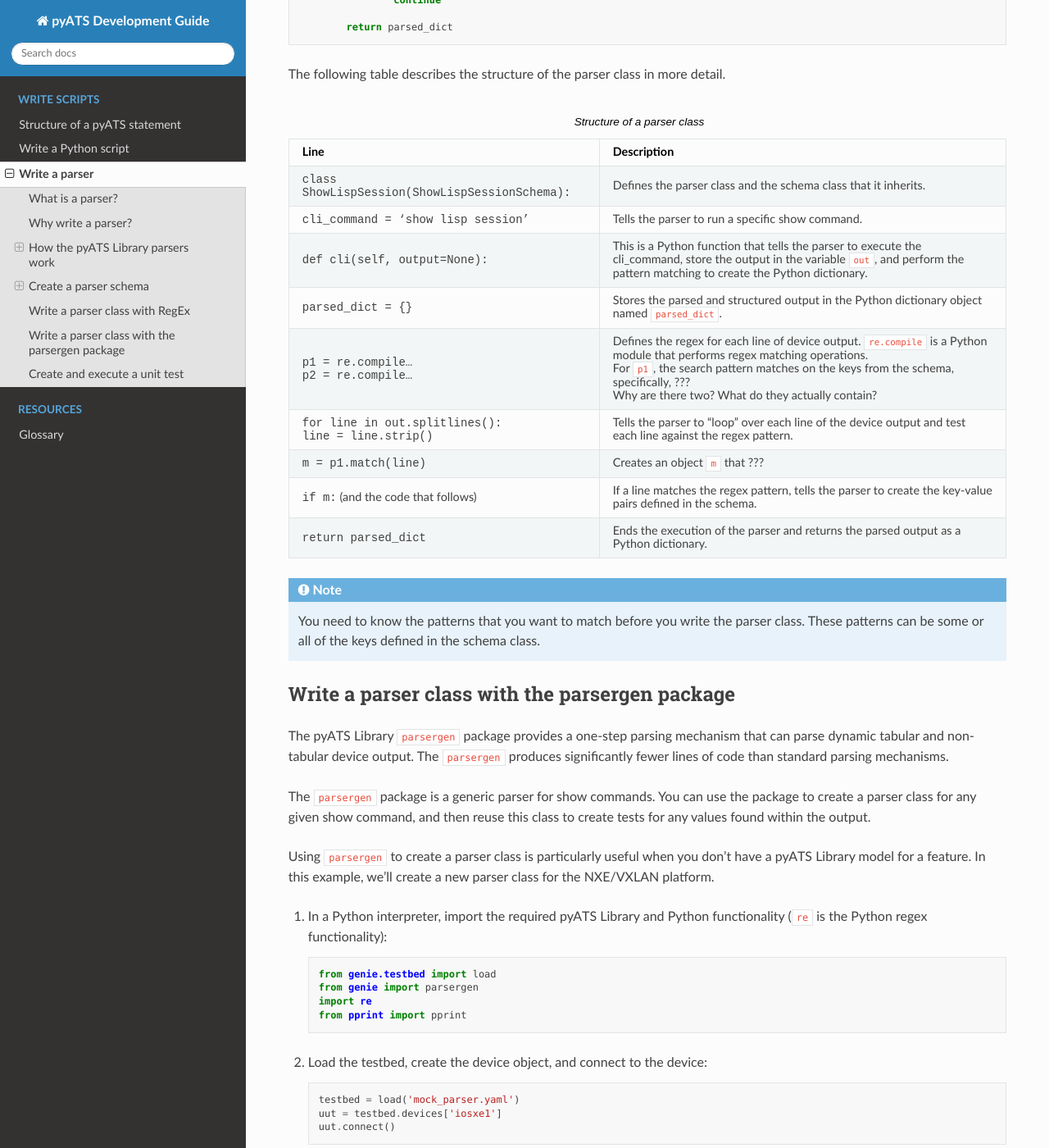
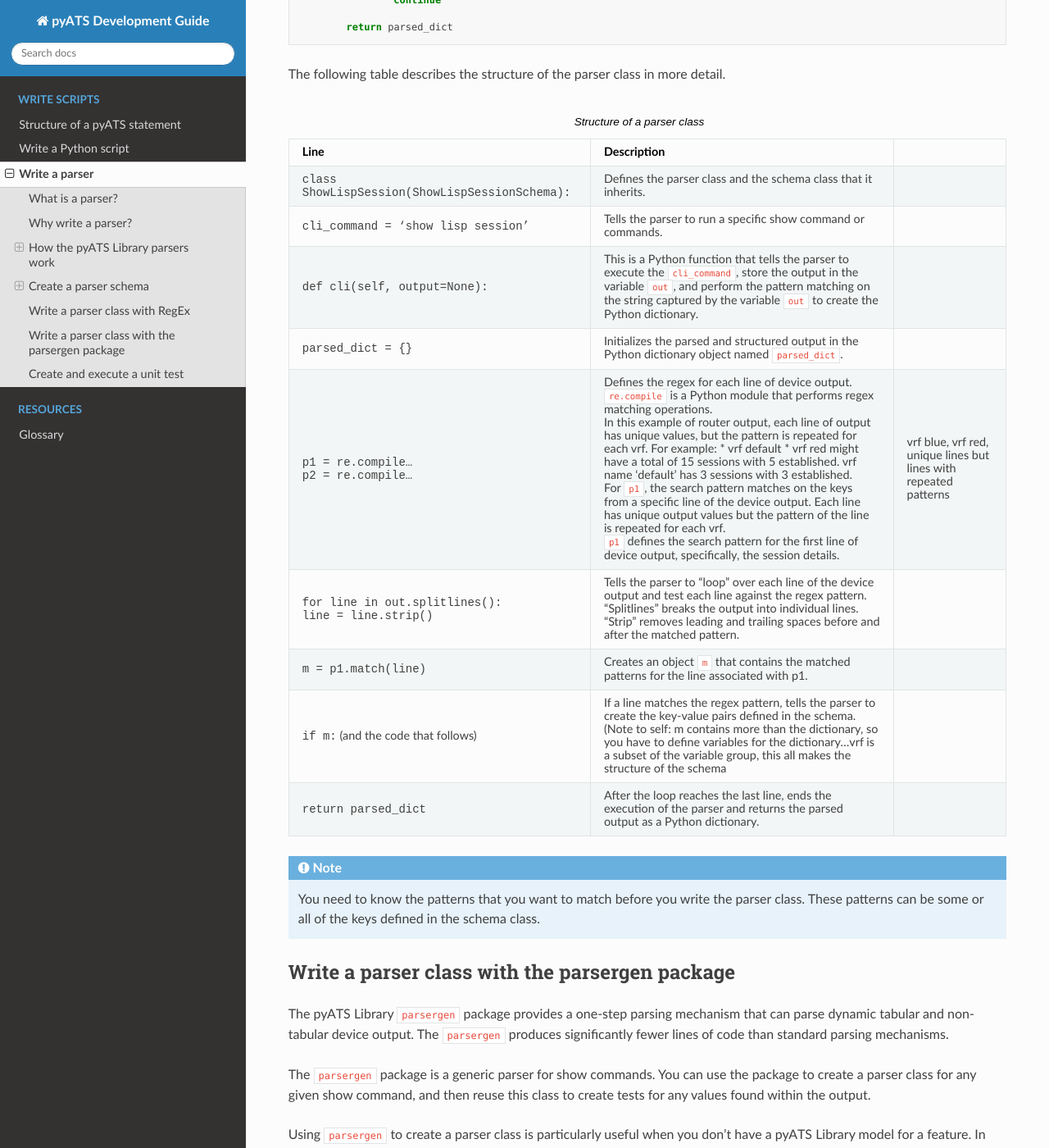
Before and after one commit to CiscoTestAutomation/getting-started, a Sphinx documentation site: the page built from source/writeparser/writeparser.rst, in a window 1280 px wide and 1400 px high, scrolled down 9959 px. Shown: the whole window at 82% size. Built offline with Sphinx 7.4.7 and the Read the Docs theme 2.0.0, drawn with Linux system fonts in a browser that asks for light colours; some of the changed text lies outside the part shown.

Commit message:
First draft of write parser with regex topic.

```diff
--- a/source/writeparser/parser_class_structure.csv
+++ b/source/writeparser/parser_class_structure.csv
@@ -1,16 +1,20 @@
-Line,Description
-:monospace:`class ShowLispSession(ShowLispSessionSchema):`,Defines the parser class and the schema class that it inherits.
-:monospace:`cli_command = 'show lisp session'`,Tells the parser to run a specific show command.
-":monospace:`def cli(self, output=None):`","This is a Python function that tells the parser to execute the cli_command, store the output in the variable ``out``, and perform the pattern matching to create the Python dictionary."
-:monospace:`parsed_dict = {}`,Stores the parsed and structured output in the Python dictionary object named ``parsed_dict``.
+Line,Description,
+:monospace:`class ShowLispSession(ShowLispSessionSchema):`,Defines the parser class and the schema class that it inherits.,
+:monospace:`cli_command = 'show lisp session'`,Tells the parser to run a specific show command or commands.,
+":monospace:`def cli(self, output=None):`","This is a Python function that tells the parser to execute the ``cli_command``, store the output in the variable ``out``, and perform the pattern matching on the string captured by the variable ``out`` to create the Python dictionary.",
+:monospace:`parsed_dict = {}`,Initializes the parsed and structured output in the Python dictionary object named ``parsed_dict``.,
 ":monospace:`p1 = re.compile...` |br|
 :monospace:`p2 = re.compile…`","Defines the regex for each line of device output. ``re.compile`` is a Python module that performs regex matching operations.
 
-For ``p1``, the search pattern matches on the keys from the schema, specifically, ???
+In this example of router output, each line of output has unique values, but the pattern is repeated for each vrf.   For example:
+* vrf default
+* vrf red might have a total of 15 sessions with 5 established. vrf name 'default' has 3 sessions with 3 established.
 
-Why are there two? What do they actually contain?"
+For ``p1``, the search pattern matches on the keys from a specific line of the device output. Each line has unique output values but the pattern of the line is repeated for each vrf.
+
+``p1`` defines the search pattern for the first line of device output, specifically, the session details. ","vrf blue, vrf red, unique lines but lines with repeated patterns"
 ":monospace:`for line in out.splitlines():` |br|
-:monospace:`line = line.strip()`","Tells the parser to ""loop"" over each line of the device output and test each line against the regex pattern."
-:monospace:`m = p1.match(line)`,Creates an object ``m`` that ???
-:monospace:`if m:` (and the code that follows),"If a line matches the regex pattern, tells the parser to create the key-value pairs defined in the schema."
-:monospace:`return parsed_dict`,Ends the execution of the parser and returns the parsed output as a Python dictionary.
+:monospace:`line = line.strip()`","Tells the parser to ""loop"" over each line of the device output and test each line against the regex pattern. ""Splitlines"" breaks the output into individual lines. ""Strip"" removes leading and trailing spaces before and after the matched pattern.",
+:monospace:`m = p1.match(line)`,Creates an object ``m`` that contains the matched patterns for the line associated with p1.,
+:monospace:`if m:` (and the code that follows),"If a line matches the regex pattern, tells the parser to create the key-value pairs defined in the schema. (Note to self: m contains more than the dictionary, so you have to define variables for the dictionary…vrf is a subset of the variable group, this all makes the structure of the schema",
+:monospace:`return parsed_dict`,"After the loop reaches the last line, ends the execution of the parser and returns the parsed output as a Python dictionary.",
--- a/source/writeparser/writeparser.rst
+++ b/source/writeparser/writeparser.rst
@@ -501,7 +501,7 @@ Using ``parsergen`` to create a parser class is particularly useful when you don
 
 Create and execute a unit test
 -------------------------------
-If you want to contribute your new parser to the open-source |pyATS| feature libraries and components, you must and attach the test results for each parser that you want to contribute.
+If you want to contribute your new parser to the open-source |pyATS| feature libraries and components, you must attach unit test results for each parser that you want to contribute.
 
 See the topic :ref:`contribute` for more details.
 
```
